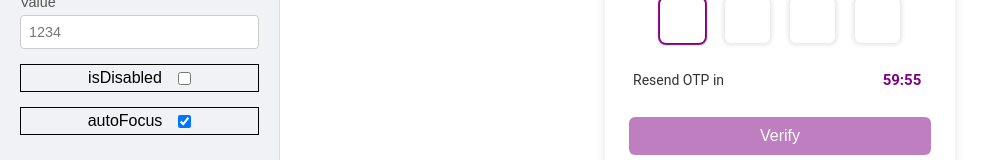
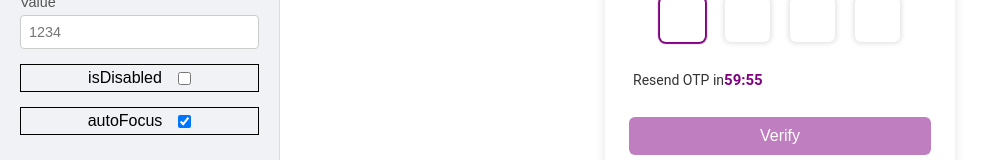
Before and after one commit to mdsameeralam9/React-OTP-Input-component, a React (Vite) app: page / in a window 1280 px wide. Shown: the part 354-514 px from the top of the page, without its empty margins (0-994 px from the left). Built offline with nearby package versions, Linux system fonts and the light colour scheme.

Commit message:
timer component add dynamic label for text and button

```diff
--- a/src/components/ReactOTP/Resend.tsx
+++ b/src/components/ReactOTP/Resend.tsx
@@ -11,52 +11,92 @@ interface ResendProps {
   className?: string;
   renderTime?: (remainingTime: string) => React.ReactNode;
   renderResendButton?: (handleResendClick: any) => React.ReactNode;
-  timerLabel?:string
+  timerLabel?: string,
+
+  // handle style
+  renderTimeClass?: string
+  renderTimeStyle?: React.CSSProperties;
+  resendButtonClass?: string;
+  resendButtonStyle?: React.CSSProperties;
+
 }
 
 export const ResendOTP: React.FC<ResendProps> = ({
   className = '',
   renderTime,
   renderResendButton,
-  timerLabel="Resend OTP in",
-  resendButtonLabel="Resend OTP",
-  resendDisplayLabel="Didn't receive the otp?",
+  timerLabel = "Resend OTP in",
+  resendButtonLabel = "Resend OTP",
+  resendDisplayLabel = "Didn't receive the otp?",
+  renderTimeClass = "",
+  renderTimeStyle = {},
+  resendButtonClass = "",
+  resendButtonStyle = {},
+
   ...props
 }) => {
   const { remainingTime, isTimerActive, handleResendClick } = useResendOTP(props);
   const { minutes, seconds } = getMinutesAndSeconds(remainingTime);
 
- const displayRemainingTime = `${formattedTime(minutes)}:${formattedTime(seconds)}`;
+  const displayRemainingTime = `${formattedTime(minutes)}:${formattedTime(seconds)}`;
 
   return (
     <div className={`resendComponent ${className}`} role="timer" aria-live="polite">
       {isTimerActive ? (
         <Fragment>
           {renderTime ? renderTime(remainingTime) :
-            <Fragment>
-              <span className='resend-text'>{timerLabel}</span>
-              <span className='resend-timer'>{displayRemainingTime}</span>
-            </Fragment>
+            <RenderTimeDefault
+              timerLabel={timerLabel}
+              displayRemainingTime={displayRemainingTime}
+              renderTimeClass={renderTimeClass}
+              renderTimeStyle={renderTimeStyle}
+            />
           }
         </Fragment>
 
       ) : (
         <Fragment>
           {renderResendButton ? renderResendButton(handleResendClick) :
-            <>
-              <span className='resend-text'>{resendDisplayLabel}</span>
-              <button
-                className='resend-button'
-                onClick={handleResendClick}
-                aria-label={resendButtonLabel}
-                type="button"
-              >
-                {resendButtonLabel}
-              </button>
-            </>
+            <ResendButtonDefault
+              resendDisplayLabel={resendDisplayLabel}
+              handleResendClick={handleResendClick}
+              resendButtonLabel={resendButtonLabel}
+              resendButtonClass={resendButtonClass}
+              resendButtonStyle={resendButtonStyle}
+            />
           }
         </Fragment>
       )}
     </div>
   );
 }
+
+const RenderTimeDefault = ({ timerLabel = "", displayRemainingTime = "", renderTimeClass = "", renderTimeStyle = {} }) => {
+  return (
+    <div className={renderTimeClass || ""}
+      style={renderTimeStyle}
+    >
+      <span className='resend-text'>{timerLabel}</span>
+      <span className='resend-timer'>{displayRemainingTime}</span>
+    </div>
+  )
+}
+
+
+const ResendButtonDefault = ({ resendDisplayLabel = "", resendButtonLabel = "", handleResendClick = () => { }, resendButtonClass = "", resendButtonStyle = {} }) => {
+  return (
+    <div className={resendButtonClass || ""}
+      style={resendButtonStyle}
+    >
+      <span className='resend-text'>{resendDisplayLabel}</span>
+      <button
+        className='resend-button'
+        onClick={handleResendClick}
+        aria-label={resendButtonLabel}
+        type="button"
+      >
+        {resendButtonLabel}
+      </button>
+    </div>
+  )
+}
```
